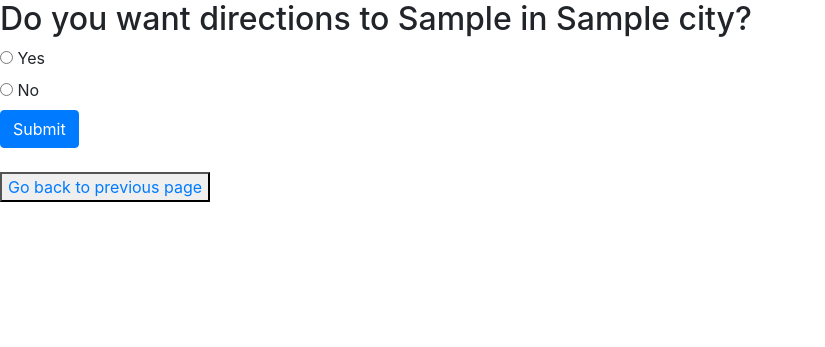
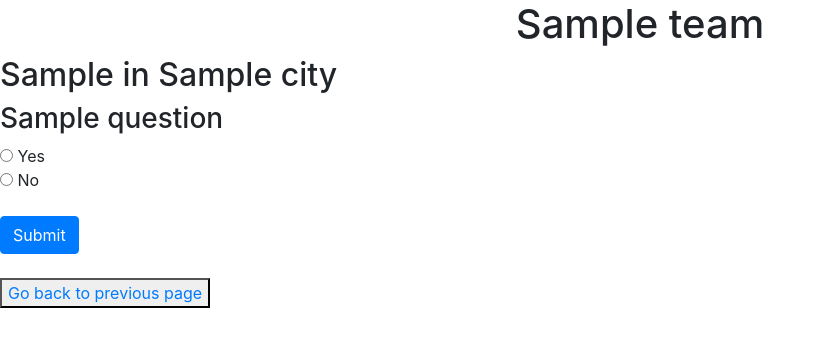
Before and after one commit to rcapollari/NBA-Team-and-Arena-Finder, a Flask app: template templates/question.html in a window 1280 px wide. Shown: the top 347 px of the page, without its empty margins (0-825 px from the left). Run offline with Flask 3, Linux system fonts and the light colour scheme; the template is opened without the code that fills it: most values are stand-ins (such as "Sample title", 1, 10 or a date in 2020); parts of the project's set-up code (start-up, migrations or seed data) failed here and were passed over; some libraries are stand-ins or nearby versions.

Commit message:
adds tree traversing

```diff
--- a/app.py
+++ b/app.py
@@ -33,38 +33,31 @@ lakers_df = pd.DataFrame({
 })
 df_combined = pd.concat([df_filtered, lakers_df], ignore_index=True)
 
-tree = ("Do you want directions to this team's arena?",
-        ("Do you want to look for tickets?",
-            ("Go to TicketMaster or another ticket site", None, None),
-            ("Directions", None, None)),
-        ("Do you want to see this team's current roster and stats?",
-            ("Do you want to see the current stats?", None, None),
-            ("Do you want to see all time team info?", None, None)))
+# tree = ("Do you want directions to this team's arena?",
+#         ("Do you want to look for tickets?",
+#             ("Go to TicketMaster or another ticket site", None, None),
+#             ("Directions", None, None)),
+#         ("Do you want to see this team's current roster and stats?",
+#             ("Do you want to see the current stats?", None, None),
+#             ("Do you want to see all time team info?", None, None)))
 
-def yes(prompt):
-    guess = input(prompt)
-    if guess.lower() == 'yes' or guess.lower() == 'y' or guess.lower() == 'yup' or guess.lower() == 'sure' or guess.lower() == 'yuh':
-        return True
-    elif guess.lower() == 'no' or guess.lower() == 'nah' or guess.lower() == 'n' or guess.lower() == 'nope':
-        return False
+tree = \
+    ("Do you want directions to this team's arena?",
+     ("Do you want to look for tickets first?", None, None),
+     ("Do you want to see their roster and stats?", None, None))
 
 def traverse(tree):
     question, left, right = tree
     if left is None and right is None: # If leaf
-        ask = yes(f'{question}')
-        if ask is True:
-            print("Woo!")
-            return True
-        elif ask is False:
-            print("Dang")
-            return False
-    else: # If node
-        guess = yes(question + " ")
-        if guess is True:
-            traverse(left)
-        elif guess is False:
-            traverse(right)
-traverse(tree)
+        return question
+    else:
+        answer = request.form.get('answer')
+        if answer == 'yes':
+            return traverse(left)
+        elif answer == 'no':
+            return traverse(right)
+        else:
+            return question
 
 @app.route('/')
 def index():
@@ -99,7 +92,7 @@ def info(team):
     year = team_info[year_founded_index]
     return render_template('info.html', team=team, team_arena=team_arena, team_coach=team_coach, year=year)
 
-@app.route('/question/<team>', methods=['GET'])
+@app.route('/question/<team>', methods=['GET', 'POST'])
 @cache.cached(timeout=10)
 def question(team):
     team_info = None
@@ -115,12 +108,17 @@ def question(team):
     team_arena = team_info[arena_index]
     city = nba_cities[nba_team_names.index(team)]
 
-    return render_template('question.html', team=team, team_arena=team_arena, city=city, tree=tree)
+    if request.method == 'POST':
+        result = traverse(tree)
+        return render_template('result.html', result=result, team=team, city=city)
+    else:
+        question = traverse(tree)
+    return render_template('question.html', question=question, team=team, team_arena=team_arena, city=city)
 
-@app.route('/directions/<team>', methods=['POST'])
+@app.route('/directions/<team>', methods=['GET','POST'])
 @cache.cached(timeout=10)
 def directions(team):
-    if request.form['directions'] == 'yes':
+    if request.method == 'GET':
         return redirect(url_for('directions_page', team=team))
     else:
         return redirect(url_for('info', team=team))
@@ -140,6 +138,15 @@ def directions_page(team):
     team_arena = team_info[arena_index]
     return render_template('directions.html', team=team, team_arena=team_arena)
 
+@app.route('/demo', methods=['GET', 'POST'])
+def demo():
+    if request.method == 'POST':
+        result = traverse(tree)
+        return render_template('result.html', result=result)
+    else:
+        question = traverse(tree)
+        return render_template('demo_index.html', question=question)
+
 if __name__ == '__main__':
     print('starting Flask app', app.name)
     app.run(debug=True)
--- a/templates/index.html
+++ b/templates/index.html
@@ -2,7 +2,7 @@
 <html>
 <head>
     <meta charset="utf-8">
-    <title>NBA Cities Map</title>
+    <title>NBA Team Finder</title>
     <script src="https://cdn.plot.ly/plotly-latest.min.js"></script>
     <link rel="stylesheet" href="https://maxcdn.bootstrapcdn.com/bootstrap/4.0.0/css/bootstrap.min.css">
 </head>
@@ -10,7 +10,7 @@
     <div class="container-fluid">
         <div class="row">
             <div class="col-md-8">
-                <h1>NBA Cities</h1>
+                <h1>NBA Team Finder</h1>
                 <p>Hover over the map to see each NBA team and their location. Choose your team on the side.</p>
                 <div>{{ plot|safe }}</div>
             </div>
--- a/templates/info.html
+++ b/templates/info.html
@@ -3,6 +3,7 @@
 <head>
     <meta charset="utf-8">
     <title>Team Info</title>
+    <link rel="stylesheet" href="https://maxcdn.bootstrapcdn.com/bootstrap/4.0.0/css/bootstrap.min.css">
     <style>
         button {
             background-color: lightgray;
--- a/templates/question.html
+++ b/templates/question.html
@@ -6,7 +6,9 @@
     <link rel="stylesheet" href="https://maxcdn.bootstrapcdn.com/bootstrap/4.0.0/css/bootstrap.min.css">
 </head>
 <body>
-    <h2>Do you want directions to {{team_arena}} in {{city}}?</h2>
+    <h1 style="text-align: center;">{{team}}</h1>
+    <h2>{{team_arena}} in {{city}}</h2>
+    <!-- <h2>Do you want directions to {{team_arena}} in {{city}}?</h2>
     <form action="{{ url_for('directions', team=team) }}" method="POST">
         <input type="radio" id="yes" name="directions" value="yes">
         <label for="yes">Yes</label><br>
@@ -15,6 +17,16 @@
         <button type="submit" class="btn btn-primary">Submit</button>
     </form>
     <br>
-    <button><a href="{{ url_for('index') }}">Go back to previous page</a></button>
+    <button><a href="{{ url_for('index') }}">Go back to previous page</a></button> -->
+
+    <form method="post">
+        <h3>{{ question }}</h3>
+        <input type="radio" id="yes" name="answer" value="yes"> Yes<br>
+        <input type="radio" id="no" name="answer" value="no"> No<br>
+        <br>
+        <button type="submit" class="btn btn-primary">Submit</button>
+      </form>
+      <br>
+      <button><a href="{{ url_for('index') }}">Go back to previous page</a></button>
 </body>
 </html>
```
Also changed, not shown: templates/demo_index.html (added, +15 -0 lines), templates/result.html (added, +53 -0 lines), templates/currentstats.html (added).
